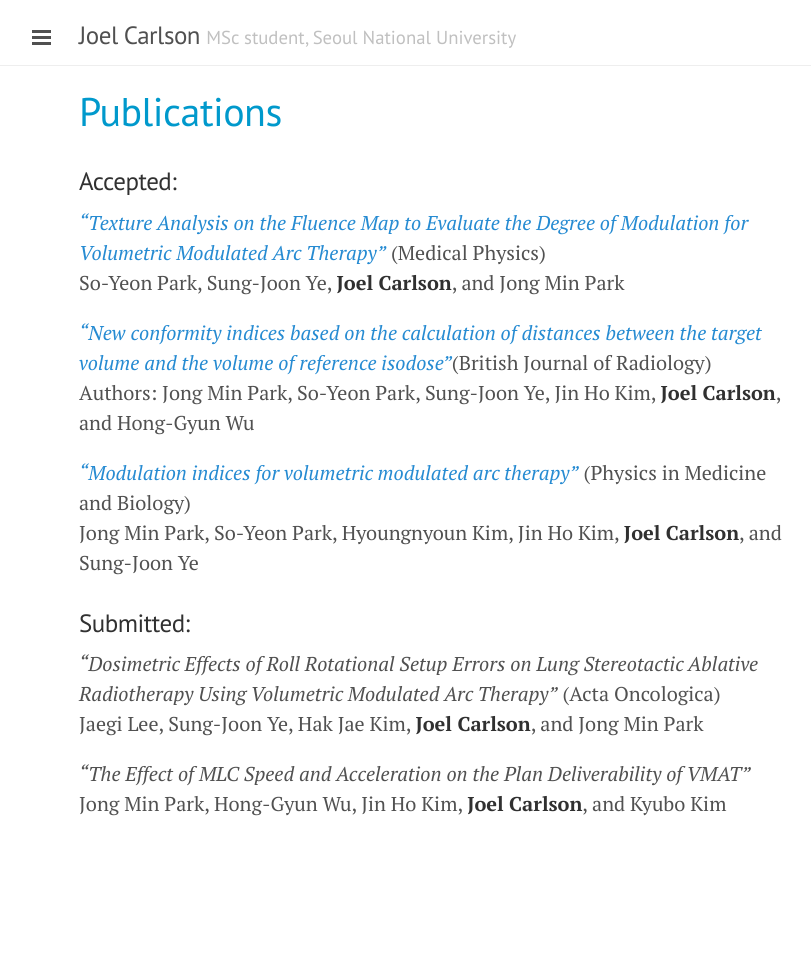
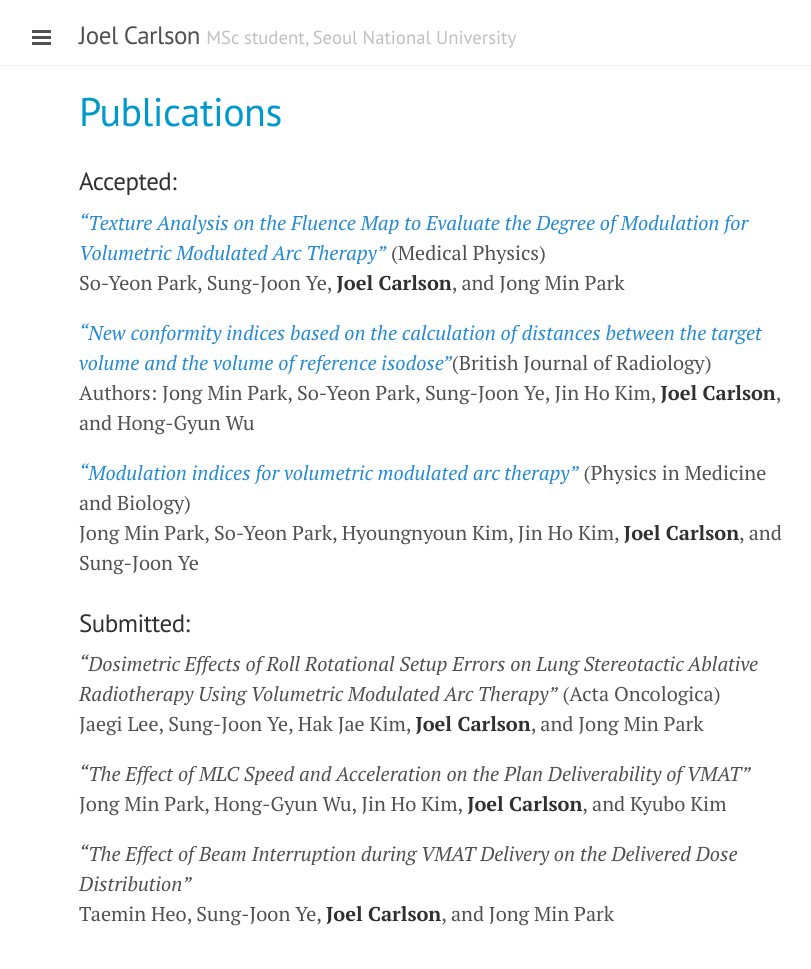
Before and after one commit to joelcarlson/joelcarlson.github.io, a Jekyll site: the page built from Publications.md, in a window 1280 px wide. Shown: the whole page, without its empty margins (201-1012 px from the left). Built offline with Jekyll 4.4.1, drawn with Linux system fonts in a browser that asks for light colours; Markdown is read by kramdown in place of the engine named in the settings; before the commit the page ends 900 px from its top, so only the background shows below that.

Commit message:
Update Publications.md

```diff
--- a/Publications.md
+++ b/Publications.md
@@ -20,3 +20,6 @@ Jaegi Lee, Sung-Joon Ye, Hak Jae Kim, **Joel Carlson**, and Jong Min Park
 
 *"The Effect of MLC Speed and Acceleration on the Plan Deliverability of VMAT"*<br>
 Jong Min Park, Hong-Gyun Wu, Jin Ho Kim, **Joel Carlson**, and Kyubo Kim
+
+*"The Effect of Beam Interruption during VMAT Delivery on the Delivered Dose Distribution"*<br>
+Taemin Heo, Sung-Joon Ye, **Joel Carlson**, and Jong Min Park
```
